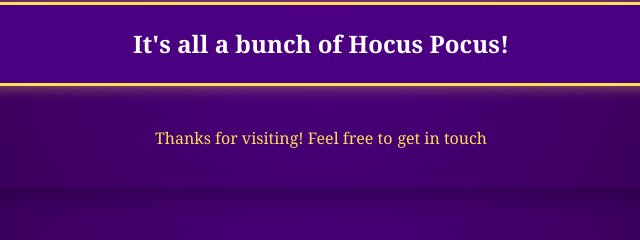
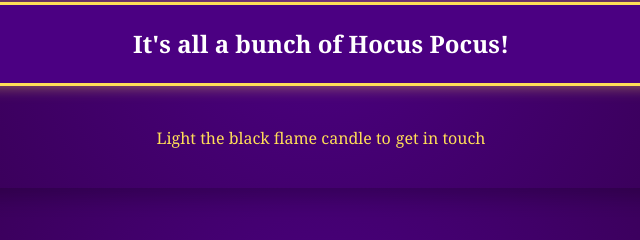
Before and after one commit to lilmeesh/A-Spooky-site, a plain HTML site: page index.html in a window 1280 px wide. Shown: the part 177-417 px from the top of the page, 319-959 px from the left. Drawn offline with Linux system fonts and the light colour scheme.

Commit message:
Update index.html

```diff
--- a/index.html
+++ b/index.html
@@ -31,7 +31,7 @@
             text-shadow: 2px 2px 8px #FFAA00; /* Bright golden shadow */
         }
 
-        /* Style for the Button with new text */
+        /* Style for the Button */
         .hocus-pocus-button {
             display: flex;
             align-items: center;
@@ -77,14 +77,14 @@
 
     <h1>Who is Meesh?</h1>
 
-    <!-- Hocus Pocus Button with new text -->
+    <!-- Hocus Pocus Button with the new text -->
     <div class="hocus-pocus-button" onclick="window.location.href='michelle-info.html'">
         It's all a bunch of Hocus Pocus!
     </div>
 
-    <!-- Footer -->
+    <!-- Footer with updated text -->
     <div class="footer">
-        <p>Thanks for visiting! Feel free to <a href="mailto:meesh@example.com" style="color: #FFDD57; text-decoration: none; margin-left: 5px;">get in touch</a></p>
+        <p>Light the black flame candle to <a href="mailto:meesh@example.com" style="color: #FFDD57; text-decoration: none; margin-left: 5px;">get in touch</a></p>
     </div>
 
 </body>
```
